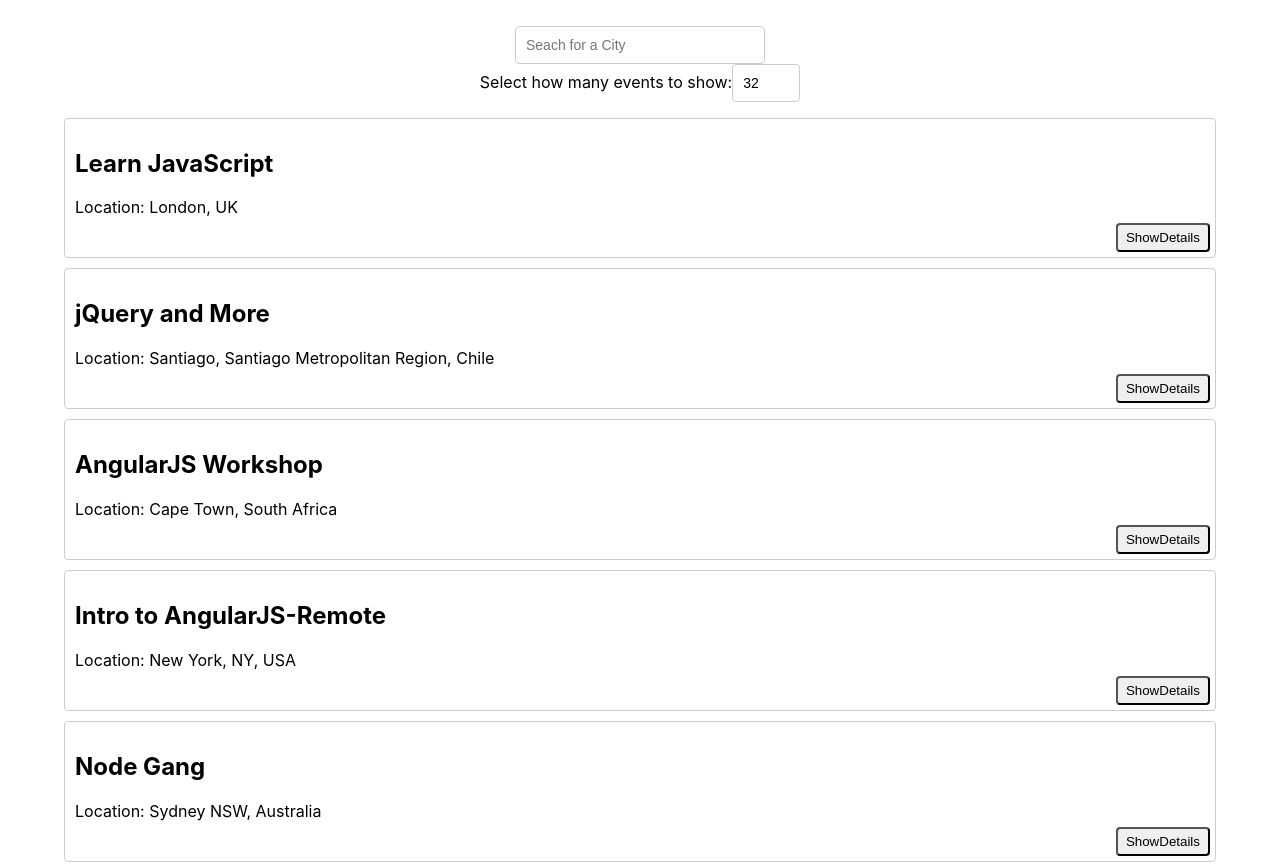
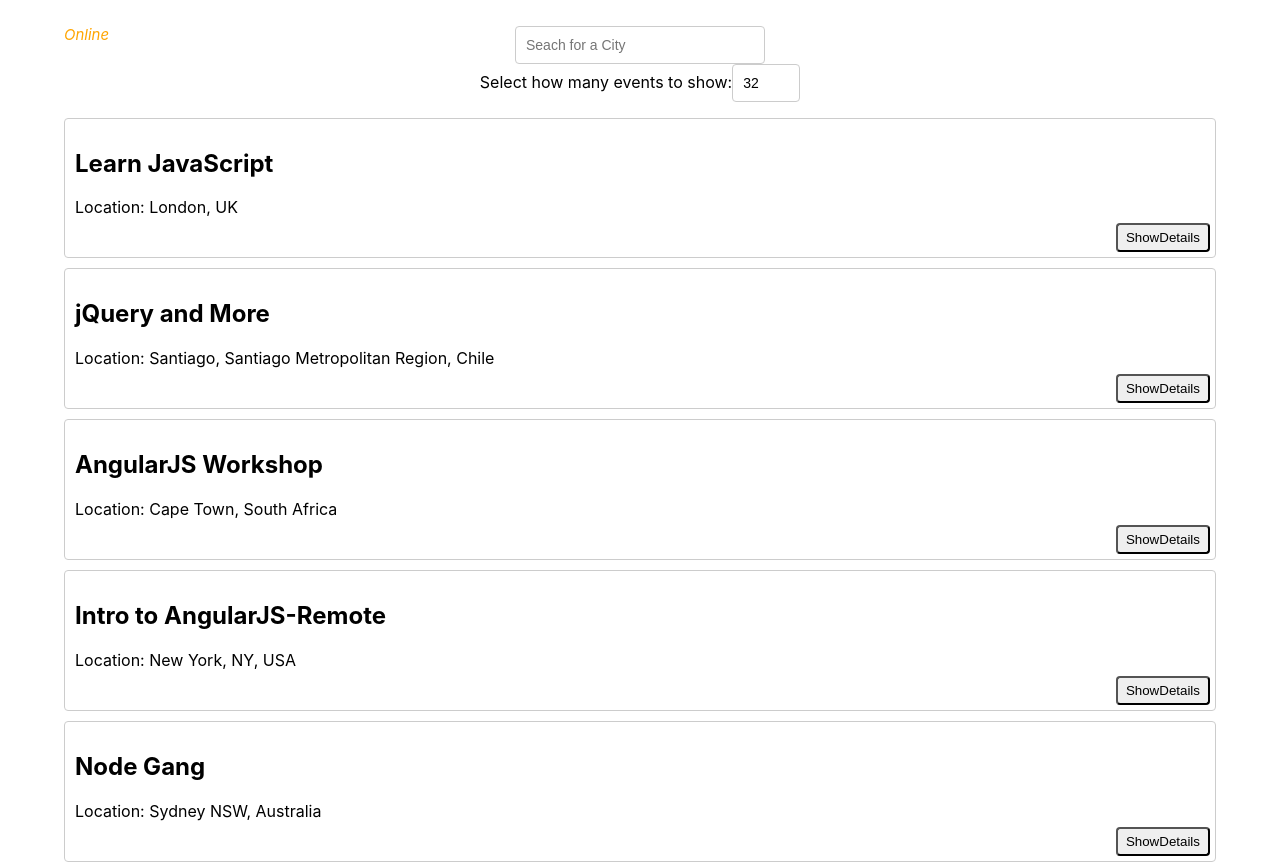
Before and after one commit to DerWalli/meet, a React (Create React App) app: page / in a window 1280 px wide. Shown: the top 864 px of the page. Built offline with nearby package versions, Linux system fonts and the light colour scheme; what atatus-spa would draw is missing.

Commit message:
warning msg

```diff
--- a/src/App.js
+++ b/src/App.js
@@ -50,12 +50,12 @@ class App extends Component {
   render() {
 
     const warningMessage = navigator.onLine
-      ? ""
+      ? "Online"
       : "App is running in Offline-Mode";
 
     return (
       <div className="App">
-        <WarningAlert message={warningMessage} />
+        <WarningAlert text={warningMessage} />
         <CitySearch locations={this.state.locations} updateEvents={this.updateEvents} />
         <NumberOfEvents updateEvents={this.updateEvents} />
         <EventList events={this.state.events} />
```
